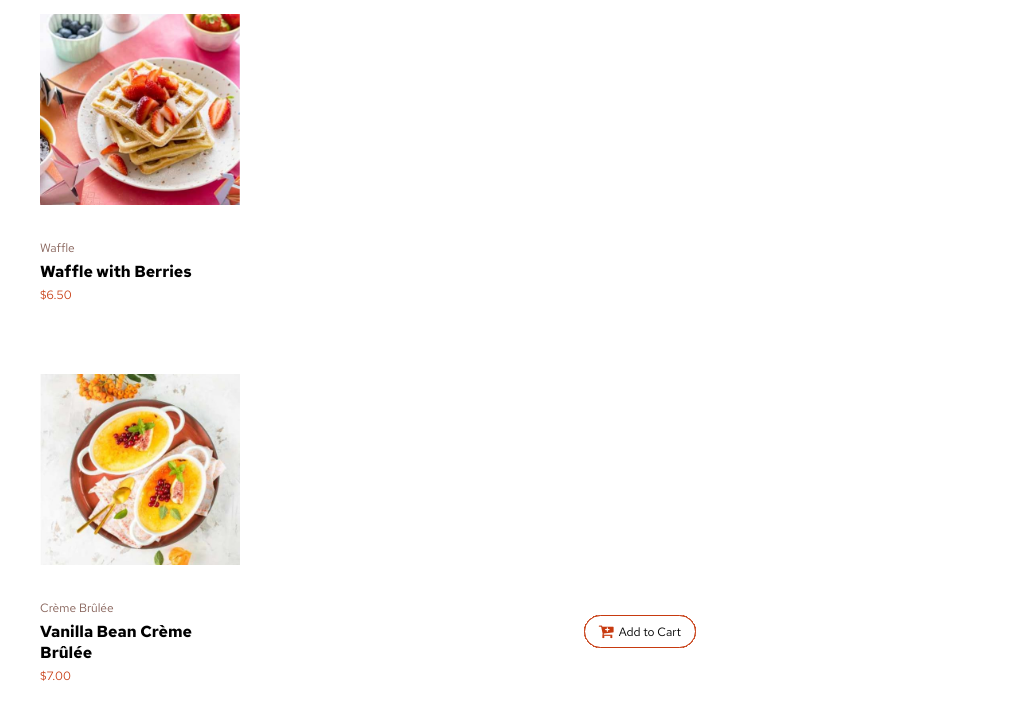
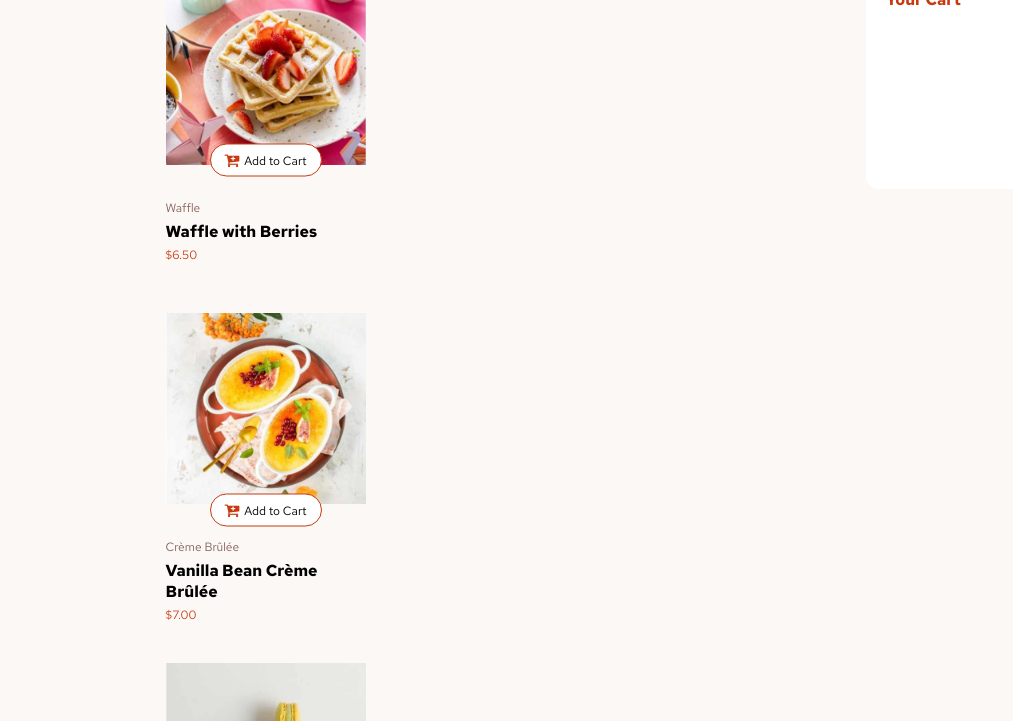
Before and after one commit to IzabelleAlves/Product-list-with-cart, a website built with Vite: page index.html in a window 1280 px wide. Shown: the part 57-778 px from the top of the page, without its empty margins (0-1013 px from the left). Built offline with nearby package versions, Linux system fonts and the light colour scheme.

Commit message:
Ajustes na estilização da div 'cards'

```diff
--- a/index.html
+++ b/index.html
@@ -23,7 +23,9 @@
         <h2>Desserts</h2>
       </div>
 
-      <div id="main-id"></div>
+      <div id="main-id">
+        <!-- post adicionado dinamicamente -->
+      </div>
 
         <div class="cart">
           <div class="header-cart">Your Cart</div>
--- a/src/app.ts
+++ b/src/app.ts
@@ -1,7 +1,3 @@
-// importar data.json
-// importar entities/product.ts
-//criar os objetos de produto utilizando os dados data.json
-
 import { Produto } from "./entites/product";
 import data from "../data.json" // data é variável. Não utiliza a chave porque aqui é um dado bruto
 
--- a/src/css/index.css
+++ b/src/css/index.css
@@ -4,33 +4,31 @@
   font-family: "Red Hat Text", sans-serif;
 }
 
-.header-products {
-  padding: 10px;
-  margin-left: 30px;
-}
-
-main-id {
+main {
+  display: flex;
+  flex-direction: row;
   background-color: #fcf8f5;
   margin: 0px;
   padding: 0px;
-  display: flex;
-  flex-direction: row;
+}
+
+.header-products {
+  padding: 10px;
 }
 
 .container-principal {
-  /* display: flex;
-  flex-direction: row; */
+  display: flex;
+  flex-direction: column;
   margin-left: 20px;
   padding: 10px;
   gap: 20px;
 }
 
 .cards {
-  /* display: flex;
-  flex-flow: wrap;  */
-  width: 100%;
+  display: flex;
+  flex-flow: row wrap;
+  width: 700px;
   height: 100%;
-  margin-bottom: 10px;
 }
 
 .product-card {
@@ -41,7 +39,13 @@
   gap: 5px;
   padding: 10px;
   position: relative;
-  margin-bottom: 20px;
+  margin-bottom: 10px;
+}
+
+.product-image {
+  width: 100%;
+  height: 300px;
+  position: relative;
 }
 
 .product-image img {
@@ -85,9 +89,11 @@
   padding: 5px;
   align-items: center;
   position: absolute;
-  transform: translateX(-50%);
+  transform: translate(-50%, -50%);
+  /* transform: translateX(-50%); */
   left: 50%;
-  bottom: 95px;
+  bottom: 25%;
+  /* bottom: 95px; */
 }
 
 .add-cart-btn i {
@@ -100,10 +106,12 @@
 
 .cart {
   background-color: #fff;
-  height: 300px;
+  height: 200px;
   width: 250px;
   padding: 10px;
   border-radius: 5%;
+  position: relative;
+  margin-top: 2%;
 }
 
 .cart-content {
@@ -112,6 +120,14 @@
   justify-content: center;
   align-items: center;
   align-content: center;
+  position: relative;
+}
+
+.image-if-empety svg {
+  position: absolute;
+  background-color: #fff;
+  transform: translateY(0%);
+  right: 25%;
 }
 
 .header-cart {
@@ -119,6 +135,13 @@
   background-color: #fff;
   font-weight: bold;
   color: hsl(14, 86%, 42%);
+}
+
+.show-if-empty {
+  background-color: #fff;
+  margin-top: 50%;
+  padding: 5px;
+  font-size: 12px;
 }
 
 @media screen and (max-width: 800px) {
--- a/src/entites/product.ts
+++ b/src/entites/product.ts
@@ -23,48 +23,37 @@
         const containerPrincipal = document.createElement("div")
         containerPrincipal.className = "container-principal"
 
-        const products = document.createElement("div")
-        products.className = "cards"
-        products.innerHTML = `
-            <div class="product-card">
-                <img class= "product-image" src="${this._imageUrl}" alt="${this._name}">
-                <div class="product-information">
-                    <div class="product-category">${this._category}</div>
-                    <div class="product-title">${this._name}</div>
-                    <div class="product-price">$${this._price.toFixed(2)}</div>
-            </div>
-            </div>
-            <div class="add-cart-btn">
-                <div class="add-cart-icon">
-                    <i class="fa fa-cart-plus" aria-hidden="true"></i>
-                </div>
-                <span>Add to Cart</span>
+        const productsImage = document.createElement("div");
+        productsImage.className = "cards";    //deixar esse como uma div que recebe os outros
+
+        const productCard = document.createElement("div");
+        productCard.className = "product-card";
+        productCard.innerHTML = `
+            <img class="product-image" src="${this._imageUrl}" alt="${this._name}">
+            <div class="product-information">
+                <p class="product-category">${this._category}</p>
+                <p class="product-title">${this._name}</p>
+                <p class="product-price">$${this._price.toFixed(2)}</p>
             </div>
         `;
 
+        const addToCart = document.createElement("div");
+        addToCart.className = "add-cart-btn";
+        addToCart.innerHTML = `
+            <div class="add-cart-icon">
+                <i class="fa fa-cart-plus" aria-hidden="true"></i>
+            </div>
+            <span>Add to Cart</span>
+        `;
+        productCard.appendChild(addToCart);
+        productsImage.appendChild(productCard);
+        containerPrincipal.appendChild(productsImage);
 
-        // const addToCart = document.createElement("div")
-        // addToCart.innerHTML = `
-        // <div class="add-cart-btn">
-        //         <div class="add-cart-icon">
-        //             <i class="fa fa-cart-plus" aria-hidden="true"></i>
-        //         </div>
-        //         <span>Add to Cart</span>
-        //     </div>
-        //     `;
+        const mainContainer = document.getElementById('main-id');
+        if (mainContainer) {
+            mainContainer.appendChild(containerPrincipal);
+        }
 
-        // const cart = document.createElement("div")
-        // cart.className = "cart"
-        // cart.innerHTML = `
-        //     <div class="header-cart">Your Cart</div>
-        // `;
-
-        containerPrincipal.append(products)
-
-        const mainContainer = document.getElementById('main-id')
-        if (mainContainer) {
-            mainContainer.appendChild(containerPrincipal)
-        }
         return containerPrincipal;
     }
 
```
